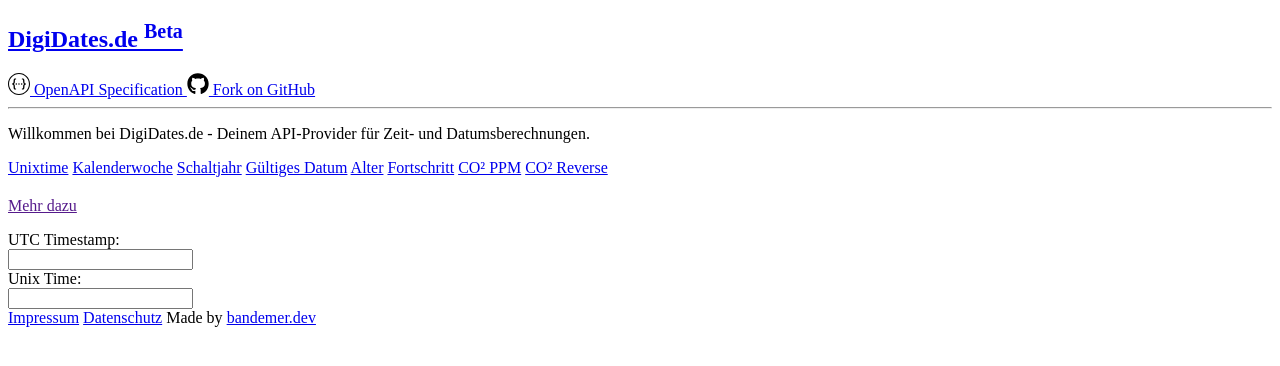
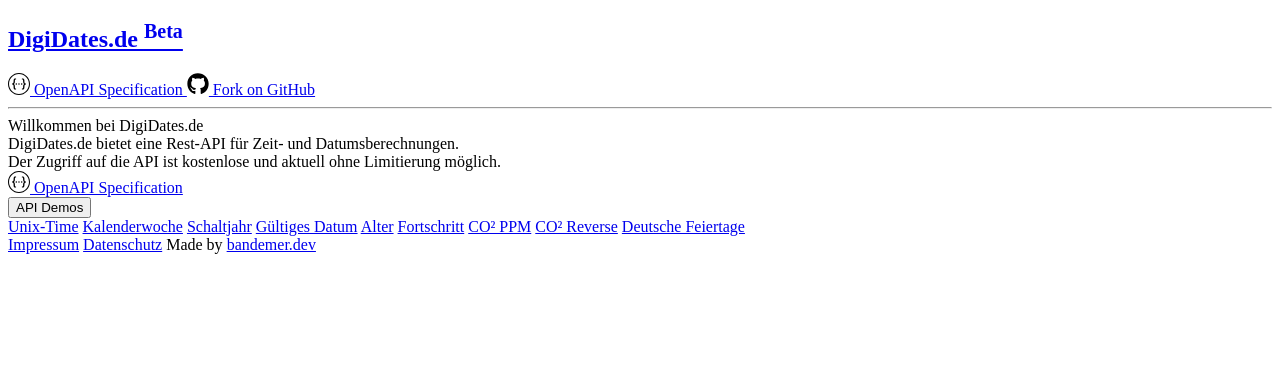
Before and after one commit to bandemer/digidatesAPI, a Symfony app: template templates/sites/index.html.twig in a window 1280 px wide. Shown: the top 366 px of the page. Run offline with Twig, Linux system fonts and the light colour scheme; the template is opened without the code that fills it, so the values that code supplies are empty; some libraries are stand-ins or nearby versions.

Commit message:
Layout changes: Switch to dropdown for linking to API demos

```diff
--- a/assets/app.js
+++ b/assets/app.js
@@ -10,3 +10,5 @@ import './styles/app.scss';
 
 // start the Stimulus application
 import './bootstrap';
+
+require('@fortawesome/fontawesome-free/js/all.js');
--- a/package.json
+++ b/package.json
@@ -18,6 +18,7 @@
         "build": "encore production --progress"
     },
     "dependencies": {
+        "@fortawesome/fontawesome-free": "^5.15.4",
         "bulma": "^0.9.4"
     }
 }
--- a/templates/base.html.twig
+++ b/templates/base.html.twig
@@ -23,7 +23,6 @@
 <meta property="og:image" content="https://digidates.de/img/digidates-logo1200x630.jpg">
 <meta property="og:image:width" content="1200">
 <meta property="og:image:height" content="630">
-</head>
 </head>
 <body>
 <section class="section">
--- a/templates/buttonbar.html.twig
+++ b/templates/buttonbar.html.twig
@@ -1,10 +1,23 @@
-<div class="buttons my-5">
-    <a href="/" class="button is-primary">Unixtime</a>
-    <a href="/week" class="button is-primary">Kalenderwoche</a>
-    <a href="/leapyear" class="button is-primary">Schaltjahr</a>
-    <a href="/checkdate" class="button is-primary">Gültiges Datum</a>
-    <a href="/age" class="button is-primary">Alter</a>
-    <a href="/progress" class="button is-primary">Fortschritt</a>
-    <a href="/co2" class="button is-primary">CO² PPM</a>
-    <a href="/co2reverse" class="button is-primary">CO² Reverse</a>
+<div class="dropdown is-hoverable">
+    <div class="dropdown-trigger">
+        <button class="button" aria-haspopup="true" aria-controls="dropdown-menu">
+            <span>API Demos</span>
+            <span class="icon is-small">
+        <i class="fas fa-angle-down" aria-hidden="true"></i>
+      </span>
+        </button>
+    </div>
+    <div class="dropdown-menu" id="dropdown-menu" role="menu">
+        <div class="dropdown-content">
+            <a href="/unixtime" class="dropdown-item">Unix-Time</a>
+            <a href="/week" class="dropdown-item">Kalenderwoche</a>
+            <a href="/leapyear" class="dropdown-item">Schaltjahr</a>
+            <a href="/checkdate" class="dropdown-item">Gültiges Datum</a>
+            <a href="/age" class="dropdown-item">Alter</a>
+            <a href="/progress" class="dropdown-item">Fortschritt</a>
+            <a href="/co2" class="dropdown-item">CO² PPM</a>
+            <a href="/co2reverse" class="dropdown-item">CO² Reverse</a>
+            <a href="/germanpublicholidays" class="dropdown-item">Deutsche Feiertage</a>
+        </div>
+    </div>
 </div>
--- a/templates/sites/index.html.twig
+++ b/templates/sites/index.html.twig
@@ -4,74 +4,28 @@
 
     {% include 'header.html.twig' %}
 
-    <p>Willkommen bei DigiDates.de - Deinem API-Provider für Zeit- und Datumsberechnungen.</p>
 
-    {% include 'buttonbar.html.twig' %}
 
-    <div class="mt-6">
-        <h2 class="is-size-3 mb-2">{{ data.header }}</h2>
-        <p>{{ data.message }} <a class="ml-1 button is-small is-outlined is-rounded" href="{{ data.link }}" target="_blank" rel="noreferrer noopener">Mehr dazu</a></p>
-    </div>
+    <section class="hero is-light">
+        <div class="hero-body">
+            <div class="title">
+                Willkommen bei DigiDates.de
+            </div>
+            <div class="subtitle my-4">
 
-    <div class="columns my-5">
-        <div class="column">
-            <div class="field">
-                <label class="label is-medium">UTC Timestamp:</label>
-                <div class="control">
-                    <input class="input is-medium" type="datetime" id="humantime">
+                <div class="my-4">
+                    DigiDates.de bietet eine Rest-API für Zeit- und Datumsberechnungen.<br>
+                    Der Zugriff auf die API ist kostenlose und aktuell ohne Limitierung möglich.
                 </div>
+
+                <div><a class="button mr-2" href="https://127.0.0.1:8000/docs/openapi.yaml">
+                        <img src="/img/swagger.svg" alt="Swagger Icon" class="mr-2" width="22" height="22"> OpenAPI Specification
+                    </a> {% include 'buttonbar.html.twig' %}</div>
             </div>
         </div>
-        <div class="column">
-            <div class="field">
-                <label class="label is-medium">Unix Time:</label>
-                <div class="control">
-                    <input class="input is-medium"  type="number" min="0" step="1" id="unixtime">
-                </div>
-            </div>
-        </div>
+    </section>
 
-    </div>
+
+
 
 {% endblock %}
-
-{% block javascripts %}
-<script>
-
-    async function getUnixTime(ts = null)
-    {
-        let url = '/api/v1/unixtime';
-        if (ts) {
-            url += '?timestamp=' + ts;
-        }
-        const response = await fetch(url);
-        const json = await response.json();
-        return json.time;
-    }
-
-    function setHumanTime(ts = null)
-    {
-        let date = new Date(ts * 1000);
-        document.getElementById('humantime').value = date.toUTCString();
-    };
-
-    document.getElementById('humantime').onchange = function ()
-    {
-        getUnixTime(this.value).then(timestamp => {
-            document.getElementById('unixtime').value = timestamp;
-                setHumanTime(timestamp);
-        })
-    }
-
-    document.getElementById('unixtime').onchange = function ()
-    {
-        setHumanTime(this.value);
-    }
-
-    getUnixTime().then(timestamp => {
-        document.getElementById('unixtime').value = timestamp;
-        setHumanTime(timestamp);
-    })
-</script>
-
-{% endblock %}
--- a/templates/sites/week.html.twig
+++ b/templates/sites/week.html.twig
@@ -4,9 +4,10 @@
 
     {% include 'header.html.twig' %}
 
-    <p>Willkommen bei DigiDates.de - Deinem API-Provider für Zeit- und Datumsberechnungen.</p>
+    <div class="is-pulled-right">
+        {% include 'buttonbar.html.twig' %}
+    </div>
 
-    {% include 'buttonbar.html.twig' %}
 
     <div class="mt-6">
         <h2 class="is-size-3 mb-2">{{ data.header }}</h2>
@@ -37,6 +38,7 @@
 {% endblock %}
 
 {% block javascripts %}
+{{ encore_entry_script_tags('app') }}
 <script>
 
     const callApi = async () => {
```
Also changed, not shown: assets/styles/app.scss (+7 -0 lines), src/Controller/Api/V1Controller.php (+32 -0 lines), src/Controller/DefaultController.php (+0 -138 lines), src/Controller/DemoController.php (added, +183 -0 lines), templates/sites/age.html.twig (+4 -3 lines), templates/sites/checkdate.html.twig (+4 -3 lines), templates/sites/co2.html.twig (+4 -3 lines), templates/sites/co2reverse.html.twig (+4 -3 lines), templates/sites/germanpublicholidays.html.twig (added, +101 -0 lines), templates/sites/leapyear.html.twig (+4 -3 lines), templates/sites/progress.html.twig (+4 -3 lines), templates/sites/unixtime.html.twig (added, +78 -0 lines), package-lock.json, 1 other file.
